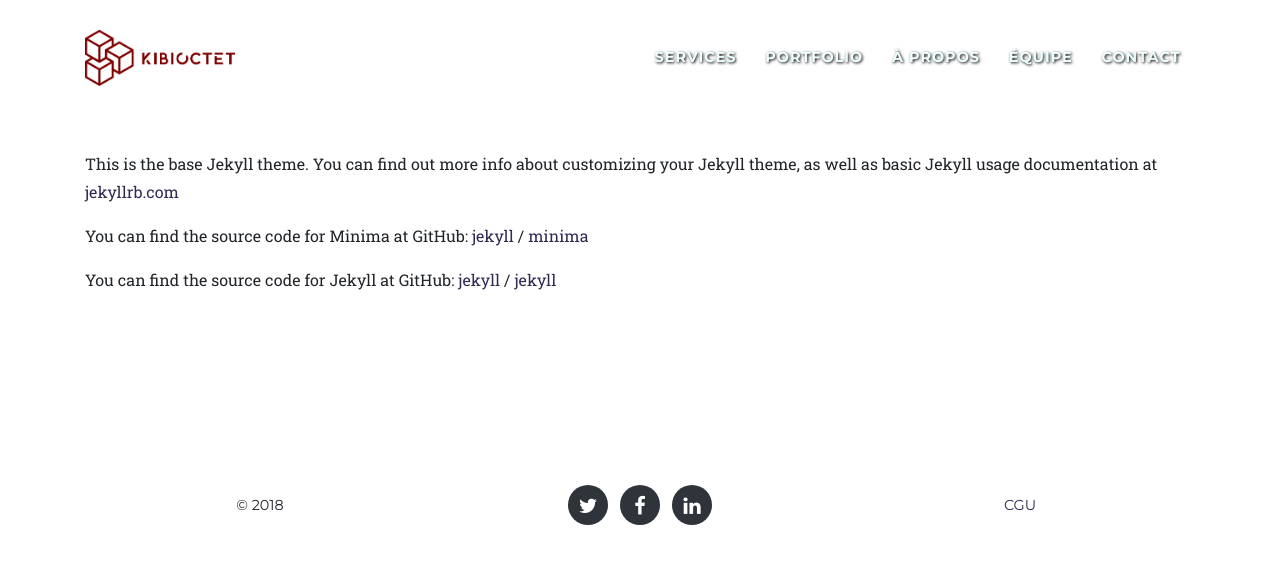
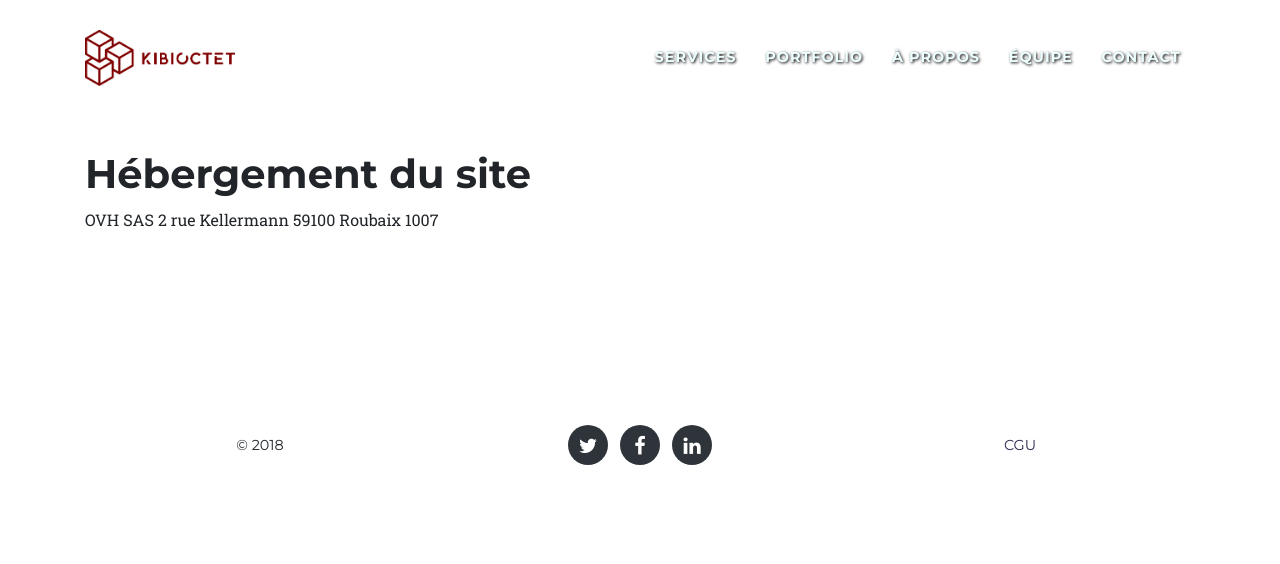
Before and after one commit to JamesMcAvoy/kibioctet, a Jekyll site: the page built from cgu.md, in a window 1280 px wide. Shown: the top 564 px of the page. Built offline with Jekyll 4.4.1, drawn with Linux system fonts in a browser that asks for light colours; some web fonts are replaced.

Commit message:
cgu markdown

```diff
--- a/cgu.md
+++ b/cgu.md
@@ -4,15 +4,9 @@ title: CGU
 permalink: /cgu/
 ---
 
-This is the base Jekyll theme. You can find out more info about customizing your Jekyll theme, as well as basic Jekyll usage documentation at [jekyllrb.com](https://jekyllrb.com/)
+# Hébergement du site
 
-You can find the source code for Minima at GitHub:
-[jekyll][jekyll-organization] /
-[minima](https://github.com/jekyll/minima)
-
-You can find the source code for Jekyll at GitHub:
-[jekyll][jekyll-organization] /
-[jekyll](https://github.com/jekyll/jekyll)
-
-
-[jekyll-organization]: https://github.com/jekyll
+OVH SAS
+2 rue Kellermann
+59100 Roubaix
+1007
```
